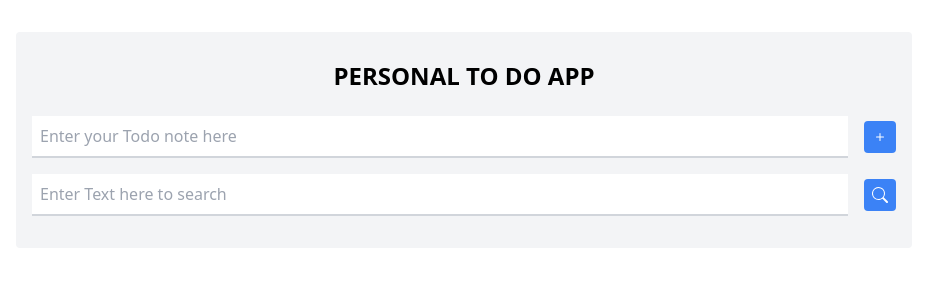
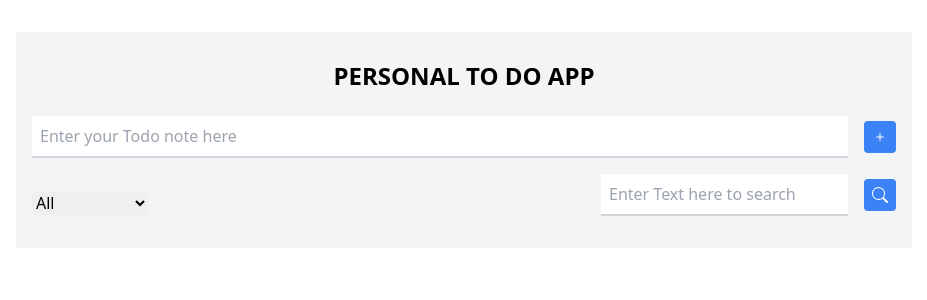
Before and after one commit to itsbluejelly/Todo-list_Project, a React (Vite) app: page / in a window 1280 px wide. Shown: the top 300 px of the page, without its empty margins (176-1103 px from the left). Built offline with nearby package versions, Linux system fonts and the light colour scheme.

Commit message:
Added filterbar component

```diff
--- a/src/App.tsx
+++ b/src/App.tsx
@@ -11,8 +11,9 @@ import {TODO_CONTEXT_REDUCER_ACTION_TYPE} from "./types/Enums"
     // IMPORTING COMPONENTS
 import InputBar from "./components/InputBar"
 import { BsPlus, BsSearch } from "react-icons/bs"
+import FilterBar from "./components/FilterBar"
     // IMPORTING TYPES
-import {AppFormData, TodoType} from "./types/Types"
+import {AppFormData} from "./types/Types"
 
 // DECLARING A FUNCTION THAT RETURNS AN APP COMPONENT
 export default function App() {
@@ -100,11 +101,10 @@ export default function App() {
 
         try{
             if(!word){
-                throw new Error("You must write something in order to add a note")
+                throw new Error("You must write something in order to find a note")
             }
 
-            const filteredTodos: TodoType[] = todoList.filter(todo => todo.text.includes(word.trim().toLowerCase() || word.trim().toUpperCase()))
-            console.log(filteredTodos)
+            todoList.filter(todo => todo.text.includes(word.trim().toLowerCase() || word.trim().toUpperCase()))
         }catch(error: unknown){
             setError(`${(error as Error).name}: ${(error as Error).message}`)
         }finally{
@@ -138,6 +138,11 @@ export default function App() {
                 handleClick={addTodosData}
             ><BsPlus/></InputBar>
 
+            {/*  A CONTAINER FOR THE FILTER AND SEARCH COMPONENTS */}
+            <div className="flex items-center justify-between">
+                {/* THIS COMPONENT HANDLES FILTERING THE TODOLIST */}
+                <FilterBar/>
+
                 {/* THIS COMPONENT HANDLES SEARCHING FOR A NOTE */}
                 <InputBar
                     loading={isLoading}
@@ -147,6 +152,7 @@ export default function App() {
                     placeholder="Enter Text here to search"
                     handleClick={() => searchTodoList(formData.search)}
                 ><BsSearch/></InputBar>
+            </div>
 
             {/* CONITIONALLY RENDERING THE ERROR OR THE LIST OF TODOS */}
             {error && <h2 className="font-bold text-center text-2xl uppercase">{error}</h2>}
--- /dev/null
+++ b/src/components/FilterBar.tsx
@@ -0,0 +1,13 @@
+// DECLARING A FUNCTION THAT RETURNS A FILTERBAR COMPONENT
+export default function FilterBar(){
+    return(
+        // A CONTAINER FOR THE FILTERBAR COMPONENT
+        <div className="flex space-x-4 items-center">
+            <select name="" id="">
+                <option value="none">All</option>
+                <option value="completed">Completed</option>
+                <option value="incompleted">Incompleted</option>
+            </select>
+        </div>
+    )
+}
--- a/src/contexts/TodoContext.tsx
+++ b/src/contexts/TodoContext.tsx
@@ -45,7 +45,7 @@ export function TodoContextReducer(state: TodoContextReducerStateType, action: T
 
             return {...state, todoList: savedList, error: ''}
         }case TODO_CONTEXT_REDUCER_ACTION_TYPE.MARK_ALL_INCOMPLETE: {
-            const savedList: TodoType[] = state.todoList.map(todo => ({...todo, filter: "complete"}))
+            const savedList: TodoType[] = state.todoList.map(todo => ({...todo, filter: "incomplete"}))
             localStorage.removeItem("todoList")
             localStorage.setItem("todoList", JSON.stringify(savedList))
 
@@ -87,7 +87,7 @@ export function TodoContextReducer(state: TodoContextReducerStateType, action: T
                 return {...state, error: `The Todo item of id ${id} does not exist`}
             }
 
-            const savedList: TodoType[] = [...initialTodoList]
+            const savedList: TodoType[] = initialTodoList
             localStorage.removeItem("todoList")
             localStorage.setItem("todoList", JSON.stringify(savedList))
 
```
Lines whose indentation alone changed are shown as unchanged.
